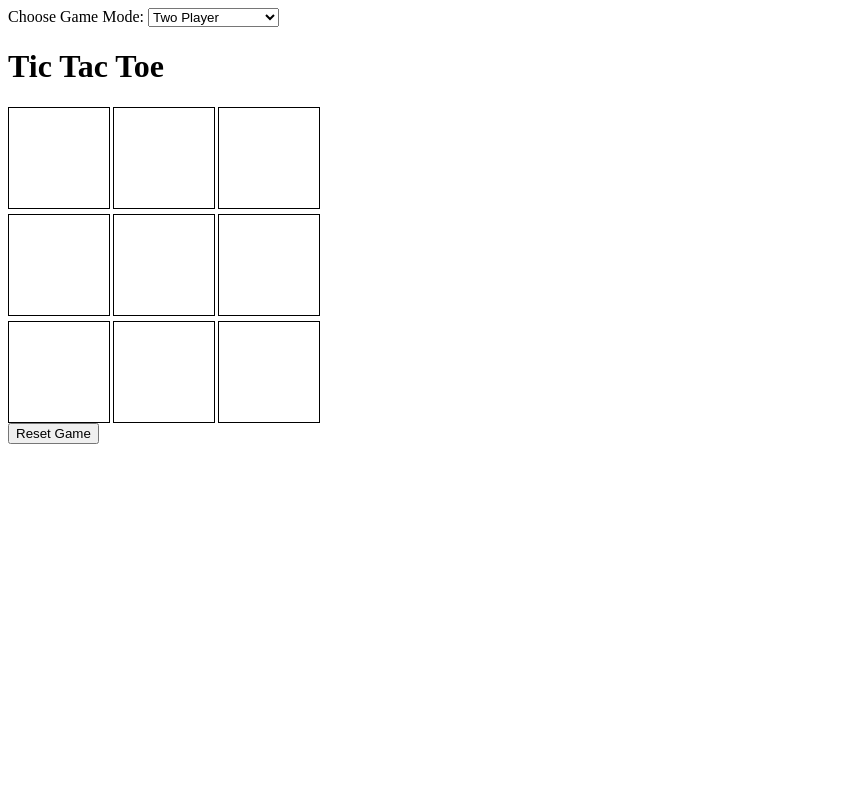
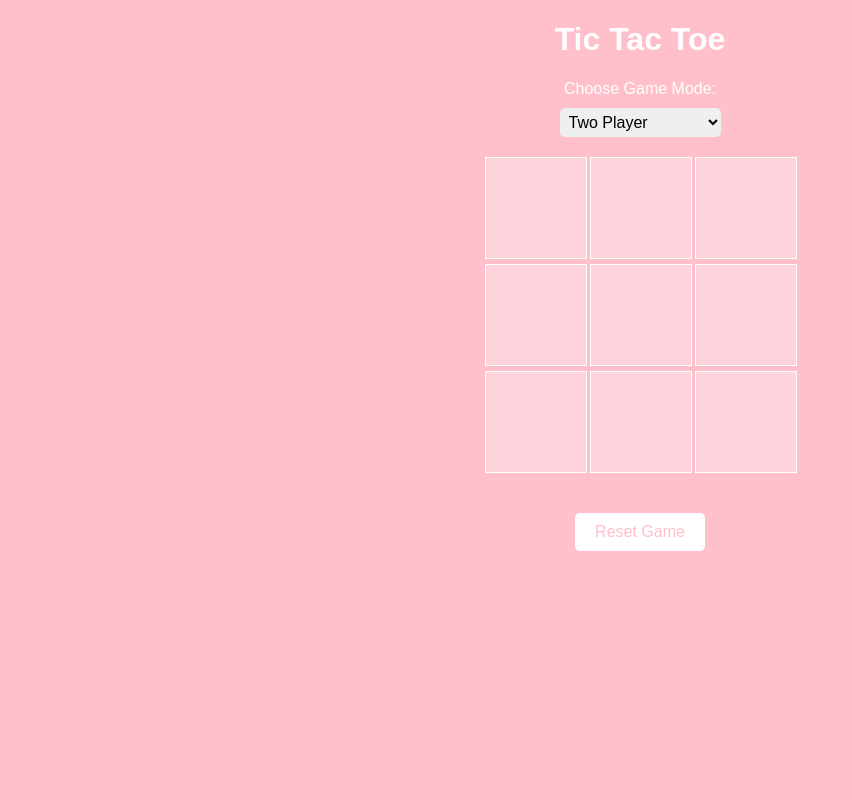
Before and after one commit to maryammaz/FlashyImaginaryPacket, a Flask app: page /tictactoe_game in a window 1280 px wide. Shown: the whole page, without its empty margins (0-852 px from the left). Run offline with Flask 3, Linux system fonts and the light colour scheme.

Commit message:
decorating the tictactoe game

```diff
--- a/templates/tictactoe.html
+++ b/templates/tictactoe.html
@@ -1,22 +1,82 @@
-<!-- Game Mode Selection -->
-<label for="game_mode">Choose Game Mode:</label>
-<select id="game_mode">
-    <option value="two_player">Two Player</option>
-    <option value="one_player">One Player (vs AI)</option>
-</select>
-
 <!DOCTYPE html>
 <html lang="en">
 <head>
     <meta charset="UTF-8">
     <title>Tic Tac Toe</title>
     <style>
-        .board { display: grid; grid-template-columns: repeat(3, 100px); gap: 5px; }
-        .cell { width: 100px; height: 100px; font-size: 2em; text-align: center; border: 1px solid #000; cursor: pointer; }
+        /* Set background color to pink and text color to white */
+        body {
+            background-color: pink;
+            color: white;
+            font-family: Arial, sans-serif;
+            text-align: center;
+        }
+
+        /* Style for the game board */
+        .board {
+            display: grid;
+            grid-template-columns: repeat(3, 100px);
+            gap: 5px;
+            justify-content: center;
+            margin: 20px auto;
+        }
+
+        /* Style for each cell in the board */
+        .cell {
+            width: 100px;
+            height: 100px;
+            font-size: 2em;
+            text-align: center;
+            border: 1px solid #fff;
+            background-color: rgba(255, 255, 255, 0.3); /* Slightly transparent white */
+            color: white;
+            cursor: pointer;
+        }
+
+        /* Change cell color on hover */
+        .cell:hover {
+            background-color: rgba(255, 255, 255, 0.5);
+        }
+
+        /* Style for the reset button */
+        button {
+            background-color: white;
+            color: pink;
+            border: none;
+            padding: 10px 20px;
+            font-size: 1em;
+            border-radius: 5px;
+            cursor: pointer;
+            margin-top: 20px;
+        }
+
+        /* Change button style on hover */
+        button:hover {
+            background-color: rgba(255, 255, 255, 0.8);
+        }
+
+        /* Align dropdown and label */
+        label, select {
+            display: block;
+            margin: 10px auto;
+            font-size: 1em;
+        }
+
+        select {
+            padding: 5px;
+            border: none;
+            border-radius: 5px;
+        }
     </style>
 </head>
 <body>
     <h1>Tic Tac Toe</h1>
+    <label for="game_mode">Choose Game Mode:</label>
+    <select id="game_mode">
+        <option value="two_player">Two Player</option>
+        <option value="one_player">One Player (vs AI)</option>
+    </select>
+
     <div class="board">
         <div class="cell" onclick="makeMove(0, 0)"></div>
         <div class="cell" onclick="makeMove(0, 1)"></div>
@@ -29,7 +89,6 @@
         <div class="cell" onclick="makeMove(2, 2)"></div>
     </div>
 
-    <!-- Reset button -->
     <button onclick="resetGame()">Reset Game</button>
 
     <!-- Link to JavaScript file -->
```
